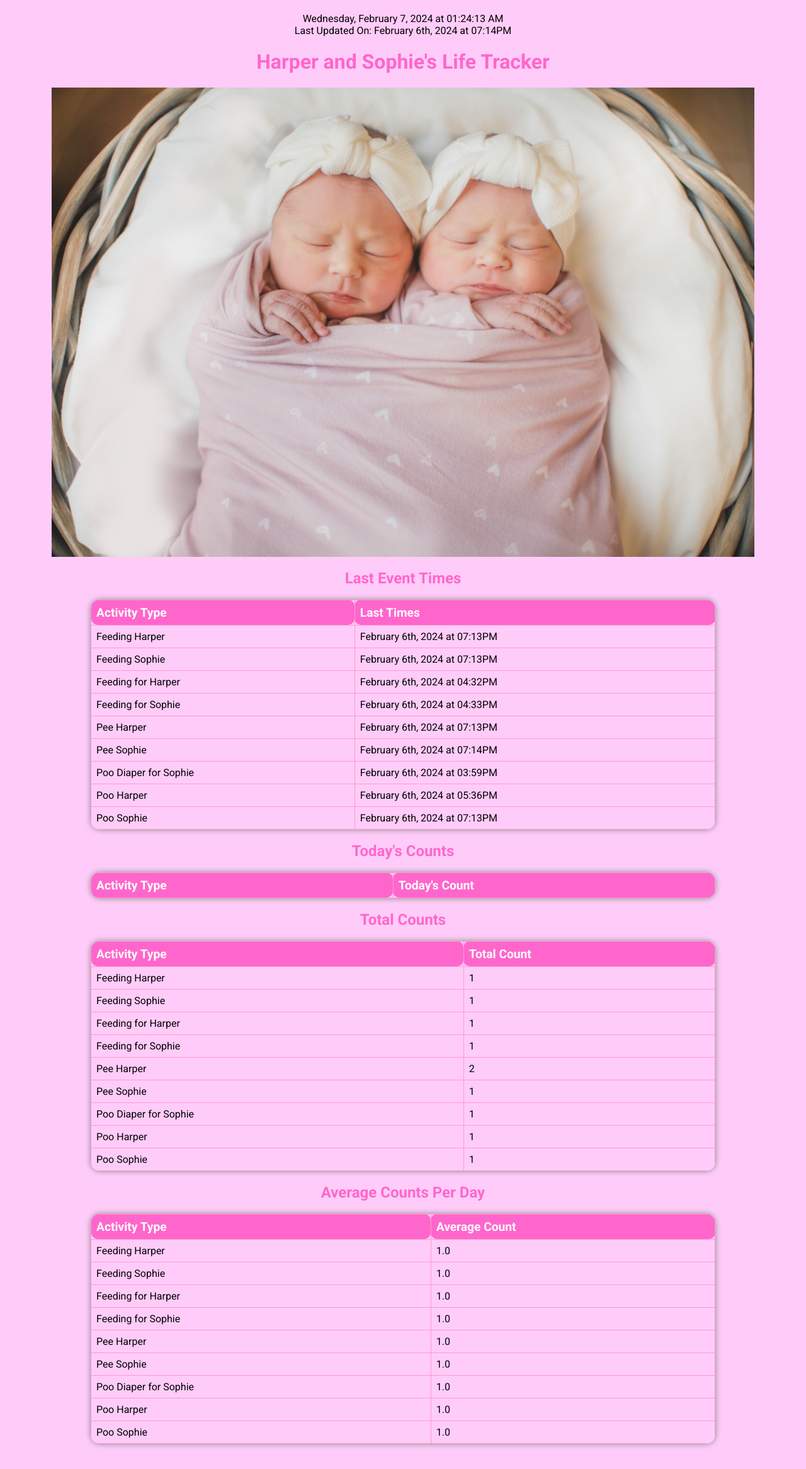
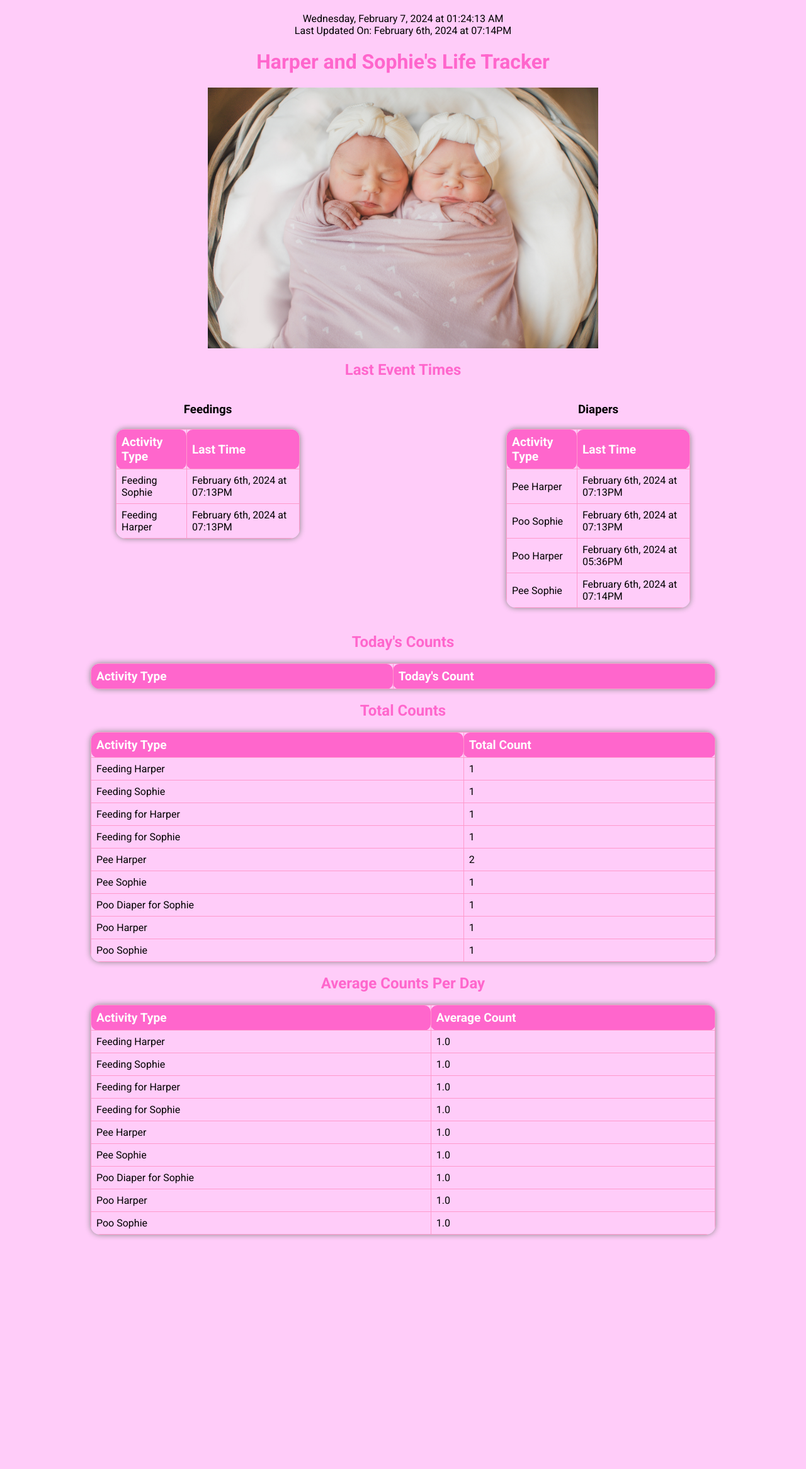
Before and after one commit to csw1nk/TallyProject, a Flask app: page / in a window 1280 px wide. Shown: the whole page at 63% size. After the commit the page ends 1966 px from the top, so only its background shows below. Run offline with Flask 3, Linux system fonts and the light colour scheme; data comes from the database, SQL or seed files in the repository; lists and menus that the app fills with data are empty.

Commit message:
creating columns for last feed

```diff
--- a/app.py
+++ b/app.py
@@ -31,8 +31,22 @@ def get_most_recent_keypress():
     return result['MAX(timestamp)'] if result and result['MAX(timestamp)'] else None
 
 def get_last_event_times():
-    """Get the last event time for each key press."""
-    return {row['key_label']: row['MAX(timestamp)'] for row in query_db("SELECT key_label, MAX(timestamp) FROM keypresses GROUP BY key_label")}
+    """Get the last event time for each key press, split by category."""
+    categories = {
+        'Feeding': ['Feeding Sophie', 'Feeding Harper'],
+        'Diapers': ['Pee Harper', 'Poo Sophie', 'Poo Harper', 'Pee Sophie']
+    }
+    last_events = {'Feeding': {}, 'Diapers': {}}
+
+    with get_db_connection() as conn:
+        for category, labels in categories.items():
+            for label in labels:
+                cur = conn.execute("SELECT key_label, MAX(timestamp) FROM keypresses WHERE key_label = ? GROUP BY key_label", (label,))
+                row = cur.fetchone()
+                if row:
+                    last_events[category][row['key_label']] = format_datetime(row['MAX(timestamp)'])
+
+    return last_events
 
 def get_today_counts():
     """Get count of today's key presses."""
@@ -54,9 +68,11 @@ def format_datetime(datetime_str, local_tz=TIMEZONE):
 def index():
     most_recent_keypress = get_most_recent_keypress()
     simplified_last_update = format_datetime(most_recent_keypress) if most_recent_keypress else "No recent updates"
+    last_event_times = get_last_event_times()  # This now contains both 'Feeding' and 'Diapers' categories
+
     return render_template('index.html',
                            key_counts=get_key_counts(),
-                           last_event_times={key: format_datetime(value) for key, value in get_last_event_times().items()},
+                           last_event_times=last_event_times,  # Pass the structured dict as is
                            today_counts=get_today_counts(),
                            average_counts_per_day=get_average_counts_per_day(),
                            last_updated=simplified_last_update)
--- a/templates/index.html
+++ b/templates/index.html
@@ -43,10 +43,15 @@
             background-color: #ffb3e6; /* Slightly darker pink on hover */
         }
         .content-image {
-            max-width: 90%; /* Adjust for mobile */
+            max-width: 100%; /* Full width on smaller screens */
             height: auto;
             display: block;
             margin: 20px auto;
+        }
+        @media (min-width: 768px) { /* For desktop screens */
+            .content-image {
+                max-width: 50%; /* Adjust to a reasonable size on desktop */
+            }
         }
     </style>
 </head>
@@ -71,18 +76,38 @@
     <img src="{{ url_for('static', filename='assets/images/girlsbasket.jpg') }}" alt="photo of the girls in basket day 2 of life" class="content-image">
 
     <h2>Last Event Times</h2>
+    <div style="display: flex; justify-content: space-around;">
+        <div>
+            <h3>Feedings</h3>
             <table>
                 <tr>
                     <th>Activity Type</th>
-            <th>Last Times</th>
+                    <th>Last Time</th>
                 </tr>
-        {% for key, time in last_event_times.items() %}
+                {% for key, time in last_event_times['Feeding'].items() %}
                 <tr>
                     <td>{{ key }}</td>
                     <td>{{ time }}</td>
                 </tr>
                 {% endfor %}
             </table>
+        </div>
+        <div>
+            <h3>Diapers</h3>
+            <table>
+                <tr>
+                    <th>Activity Type</th>
+                    <th>Last Time</th>
+                </tr>
+                {% for key, time in last_event_times['Diapers'].items() %}
+                <tr>
+                    <td>{{ key }}</td>
+                    <td>{{ time }}</td>
+                </tr>
+                {% endfor %}
+            </table>
+        </div>
+    </div>
 
     <h2>Today's Counts</h2>
     <table>
```
Lines whose indentation alone changed are shown as unchanged.
